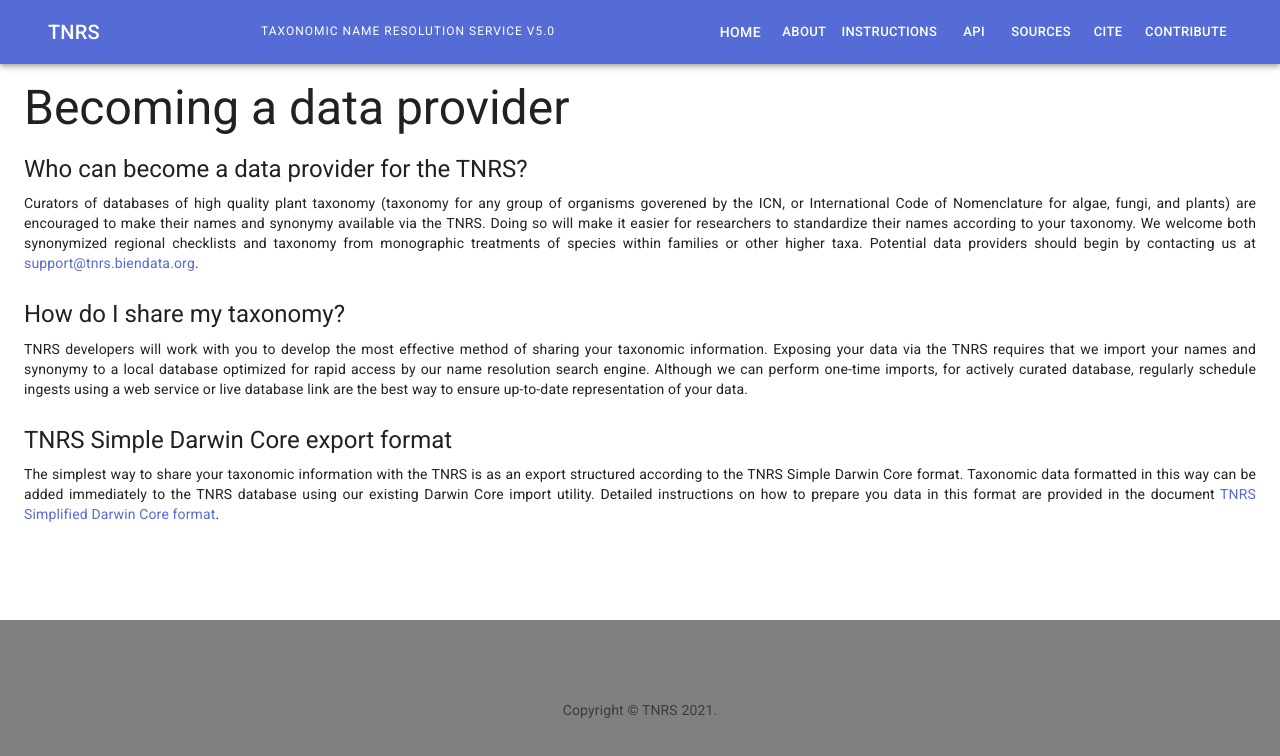
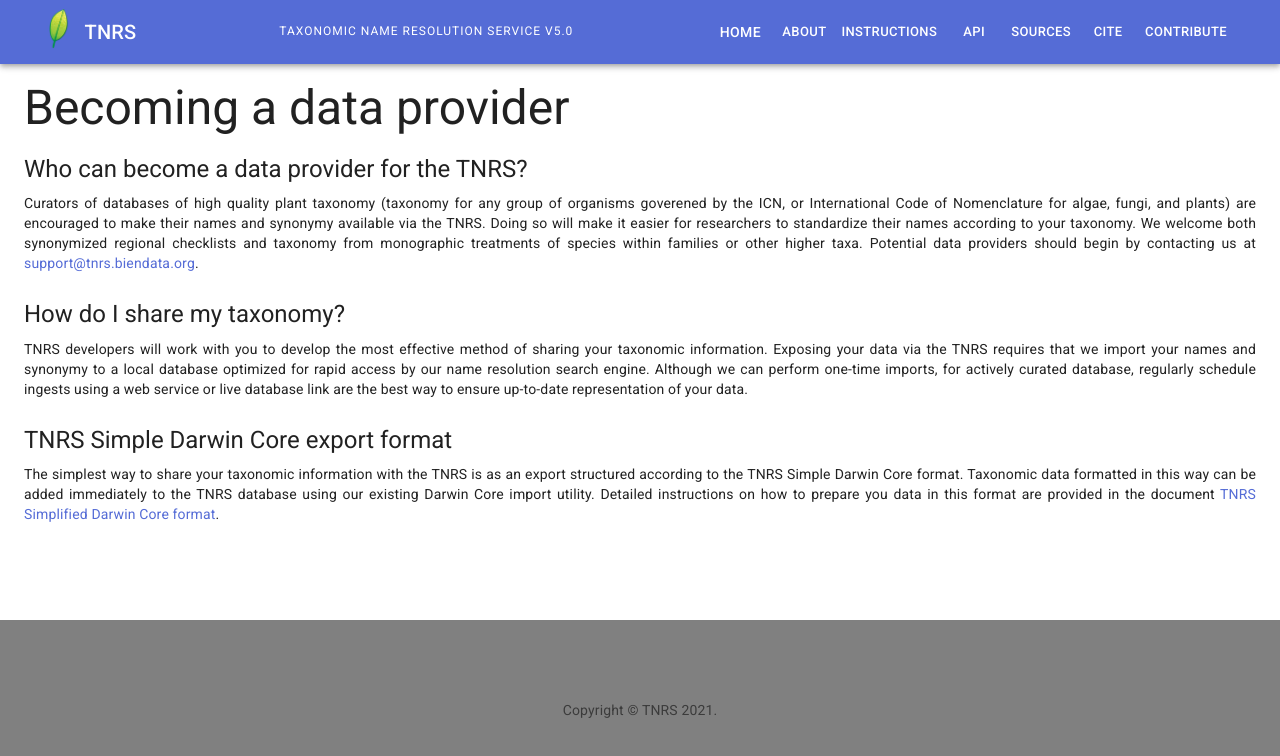
Before and after one commit to Rethvick/TNRSweb, a Next.js app: page /contribute in a window 1280 px wide. Shown: the top 756 px of the page. Built offline with nearby package versions, Linux system fonts and the light colour scheme.

Commit message:
Add logo

```diff
--- a/components/top-bar/top-bar.jsx
+++ b/components/top-bar/top-bar.jsx
@@ -48,6 +48,9 @@
     <AppBar position="static">
       <Container className={classes.container}>
         <Toolbar>
+          <Box mr={2}>
+            <img src='logo_highres.png' height='40px'></img>
+          </Box>
           <Box mr={1}>
             <Link href="/" passHref>
               <Typography
--- a/pages/index.js
+++ b/pages/index.js
@@ -49,7 +49,9 @@
   // when we download the settings
   const [queryTimeTracker, setQueryTime] = useState({ start: null, end: null });
   // keep track of the matching threshold
-  const [matchingThreshold, setMatchingThreshold] = useState(process.env.defaultMatchingThreshold)
+  const [matchingThreshold, setMatchingThreshold] = useState(
+    process.env.defaultMatchingThreshold
+  );
   // keep the user input to be used later
   const [plantNames, setPlantNames] = useState("");
 
```
Also changed, not shown: public/logo_highres.png (added).
